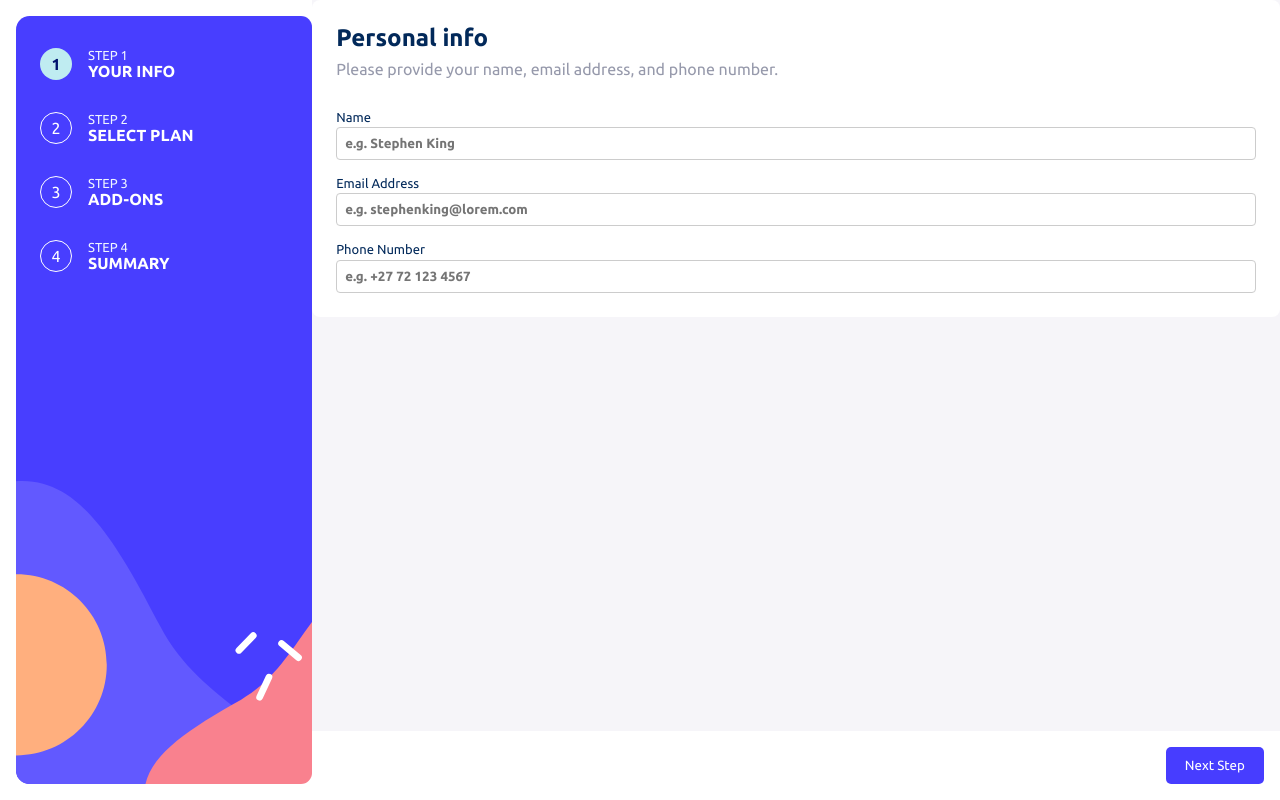
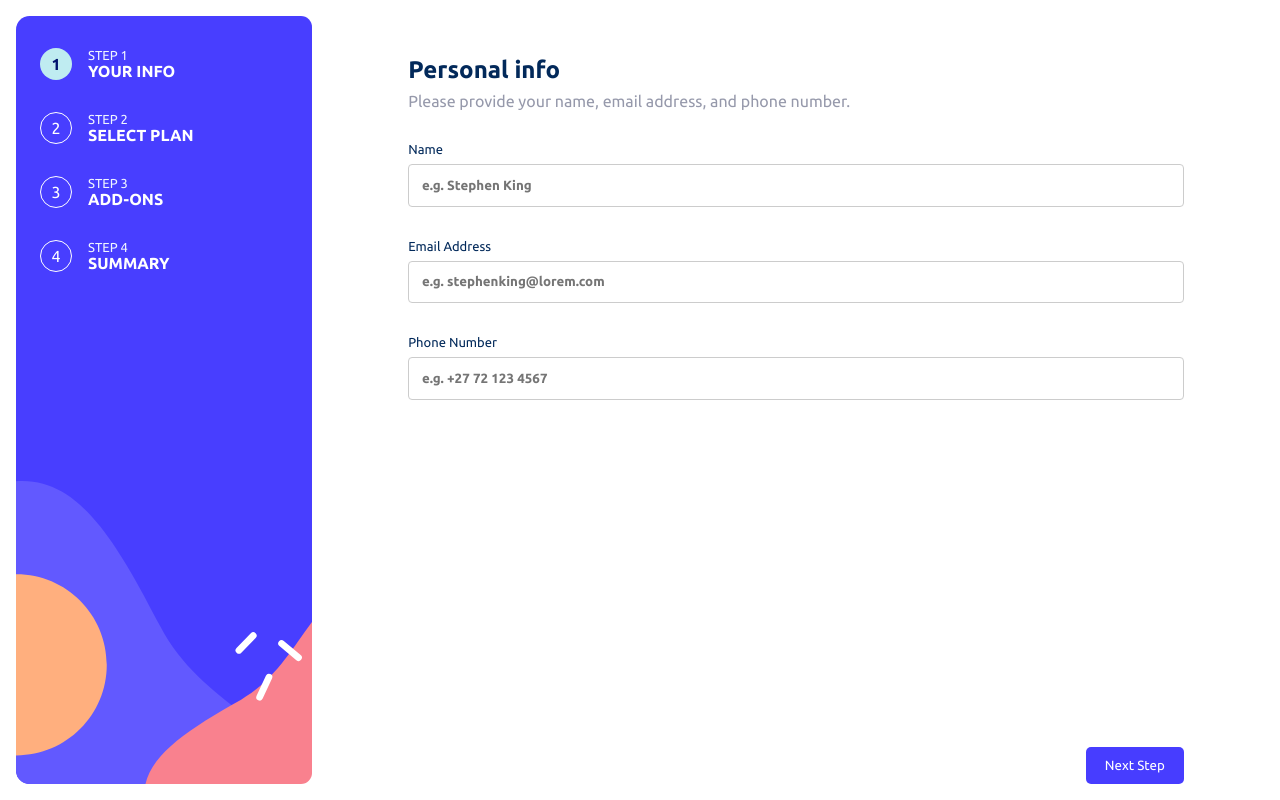
Before and after one commit to nkululek0/multi-step-form, a React (Vite) app: page / in a window 1280 px wide. Built offline with nearby package versions, Linux system fonts and the light colour scheme.

Commit message:
(Update): global-styling -> adds desktop styling for perosnal info component

```diff
--- a/src/components/personal-info/Personal-Info.module.css
+++ b/src/components/personal-info/Personal-Info.module.css
@@ -82,10 +82,27 @@
         display: flex;
         flex-direction: column;
         justify-content: space-between;
+        background-color: #fff;
     }
 
     .personal-info {
         bottom: 0;
         margin: 0;
+        padding: 3.5rem 6rem;
+    }
+
+    .form {
+        gap: 2rem;
+    }
+
+    .input-wrapper {
+        gap: 0.5rem;
+    }
+    .input {
+        padding: 0.8rem;
+    }
+
+    .actions {
+        padding: 0 6rem 1rem 0;
     }
 }
```
